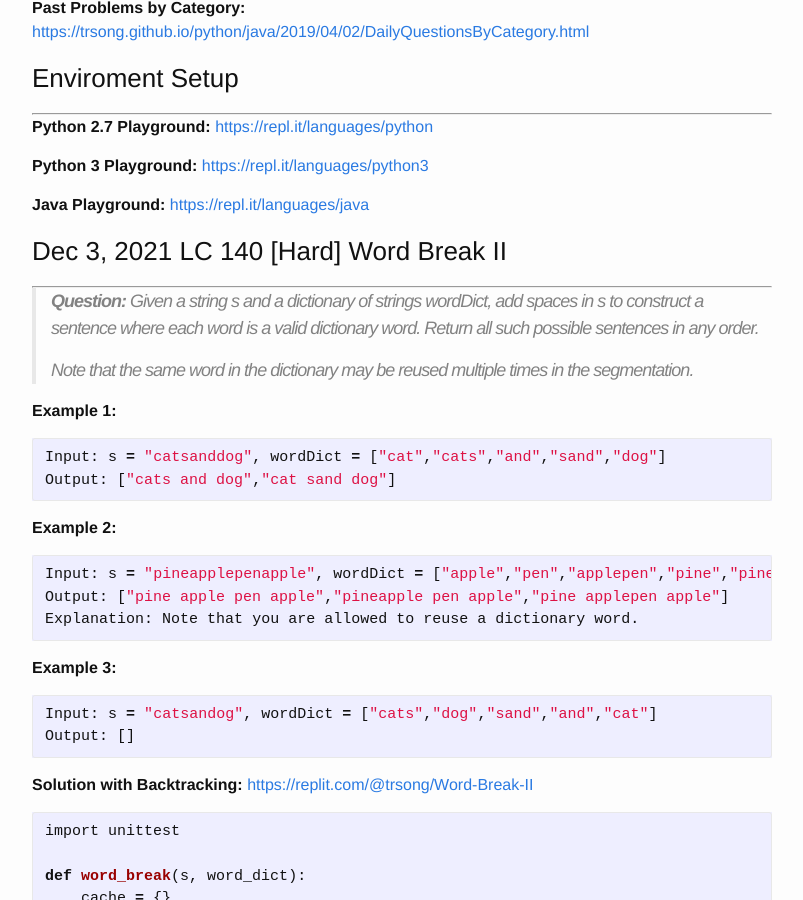
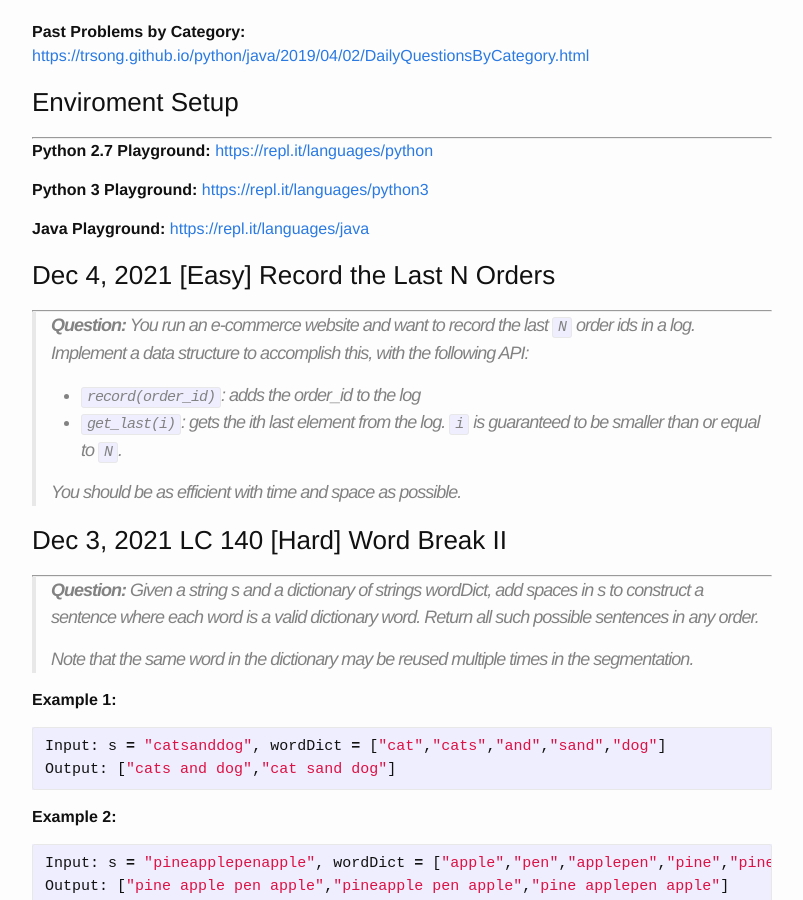
Before and after one commit to trsong/trsong.github.io, a Jekyll site: the page built from _posts/2021-11-01-DailyQuestionsNov.md, in a window 1280 px wide and 900 px high, scrolled down 1122 px. Shown: the whole window, without its empty margins (238-1041 px from the left). Built offline with Jekyll 4.4.1, drawn with Linux system fonts in a browser that asks for light colours; some of the changed text lies outside the part shown.

Commit message:
Add Dec 4 question.

```diff
--- a/_posts/2021-11-01-DailyQuestionsNov.md
+++ b/_posts/2021-11-01-DailyQuestionsNov.md
@@ -20,6 +20,16 @@ categories: Python/Java
 
 **Java Playground:** [https://repl.it/languages/java](https://repl.it/languages/java)
 
+
+
+### Dec 4, 2021 \[Easy\] Record the Last N Orders
+---
+> **Question:** You run an e-commerce website and want to record the last `N` order ids in a log. Implement a data structure to accomplish this, with the following API:
+>
+> - `record(order_id)`: adds the order_id to the log
+> - `get_last(i)`: gets the ith last element from the log. `i` is guaranteed to be smaller than or equal to `N`.
+>
+> You should be as efficient with time and space as possible.
 
 
 ### Dec 3, 2021 LC 140 \[Hard\] Word Break II
```
